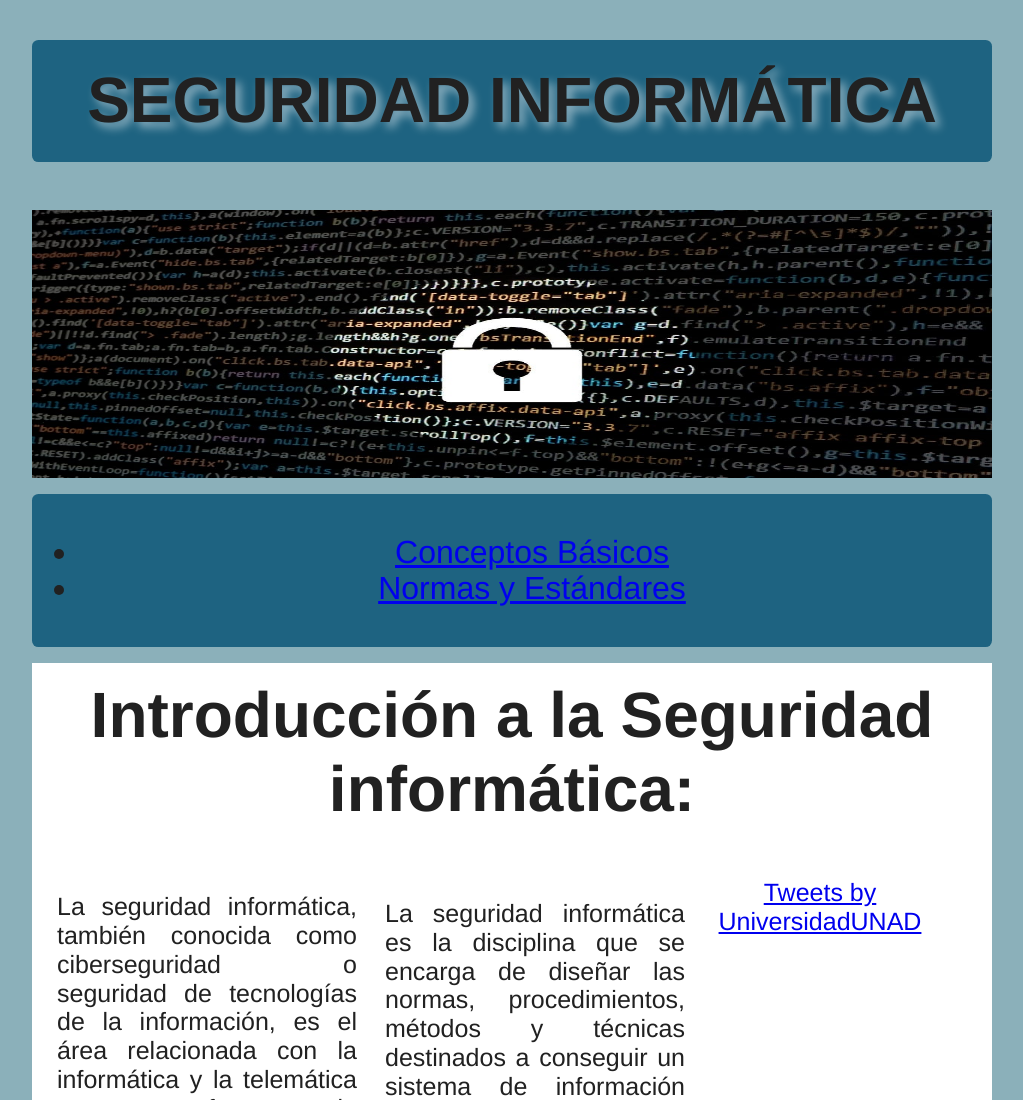
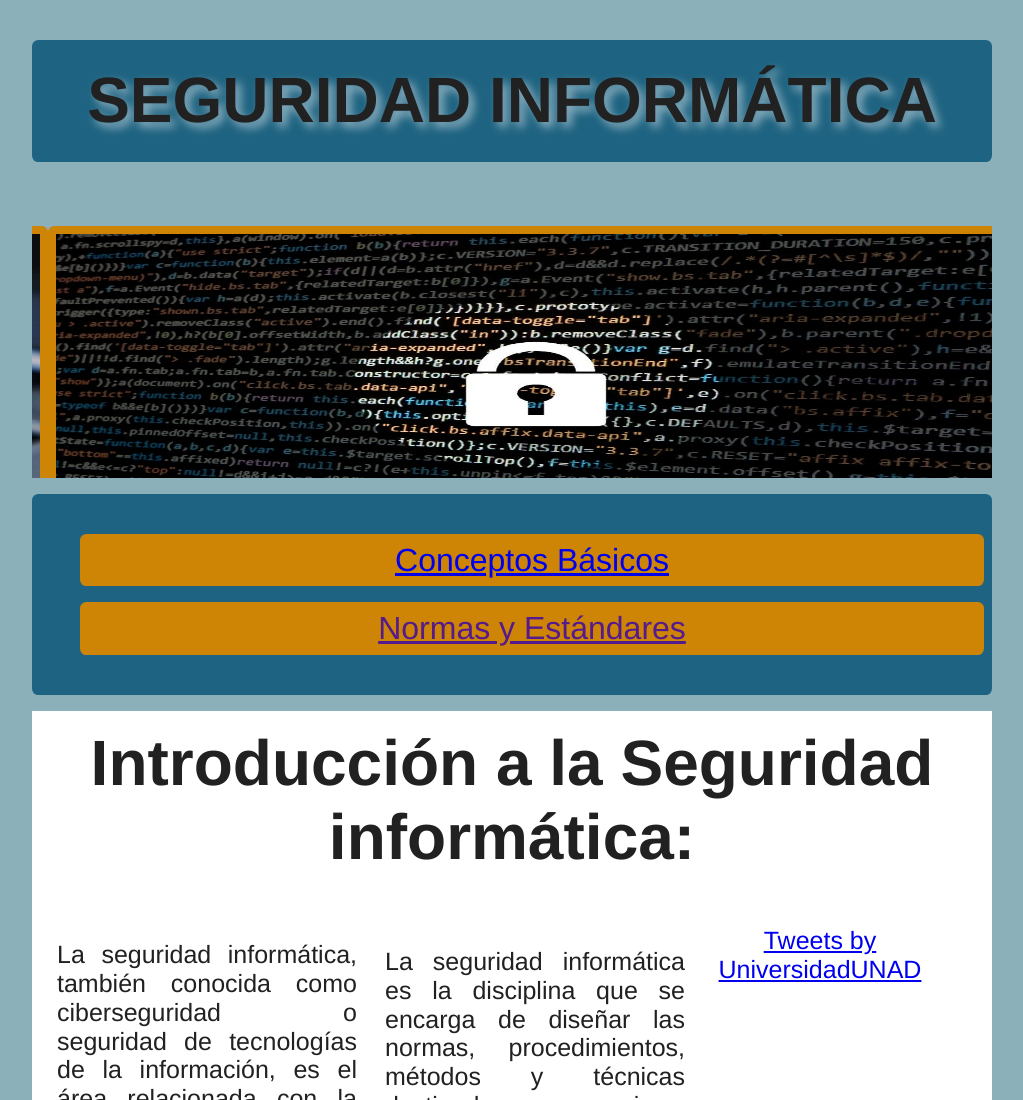
Before and after one commit to edvilague/Unida2FaseConstruccion, a plain HTML site: page index.html in a window 1280 px wide. Shown: the top 1100 px of the page, without its empty margins (128-1151 px from the left). Drawn offline with Linux system fonts and the light colour scheme.

Commit message:
Cambios
Compañeros, estaba tatando de cambiar el estilo de las  secciones, o botones de las secciones.

```diff
--- a/css/estilos.css
+++ b/css/estilos.css
@@ -29,6 +29,19 @@ header,nav,footer{
  	list-style: none;
 
 }
+li{
+	font-family: "chaketmedium",helvetica,verdana;
+	background: #ce8506;
+ 	border-radius: 0.2em;
+ 	margin: 0.5em auto;
+ 	max-width: 960px;
+ 	padding: 0.25em;
+ 	text-align: center;
+ 	list-style: none;
+}
+
+
+
 section#contenedor{
 	overflow: hidden;
 	margin: 0.5em auto;
--- a/index.html
+++ b/index.html
@@ -18,9 +18,9 @@
 		<li><img src="img/10.jpg" alt=""><span>Photo by Ilya Pavlov on Unsplash</span></li>
 		</div>
 <nav>
-<ul>
+	<ul>
 	<li><a href="conceptosbasicos.html">Conceptos Básicos</a></li>
-	<li><a href="normasyestandares.html">Normas y Estándares</a></li>
+	<li><a href=""normasyestandares.html">Normas y Estándares</a></li>
 </ul>
 </nav>
 <section id="contenedor">
```
Also changed, not shown: conceptosbasicos.html (+9 -2 lines).
